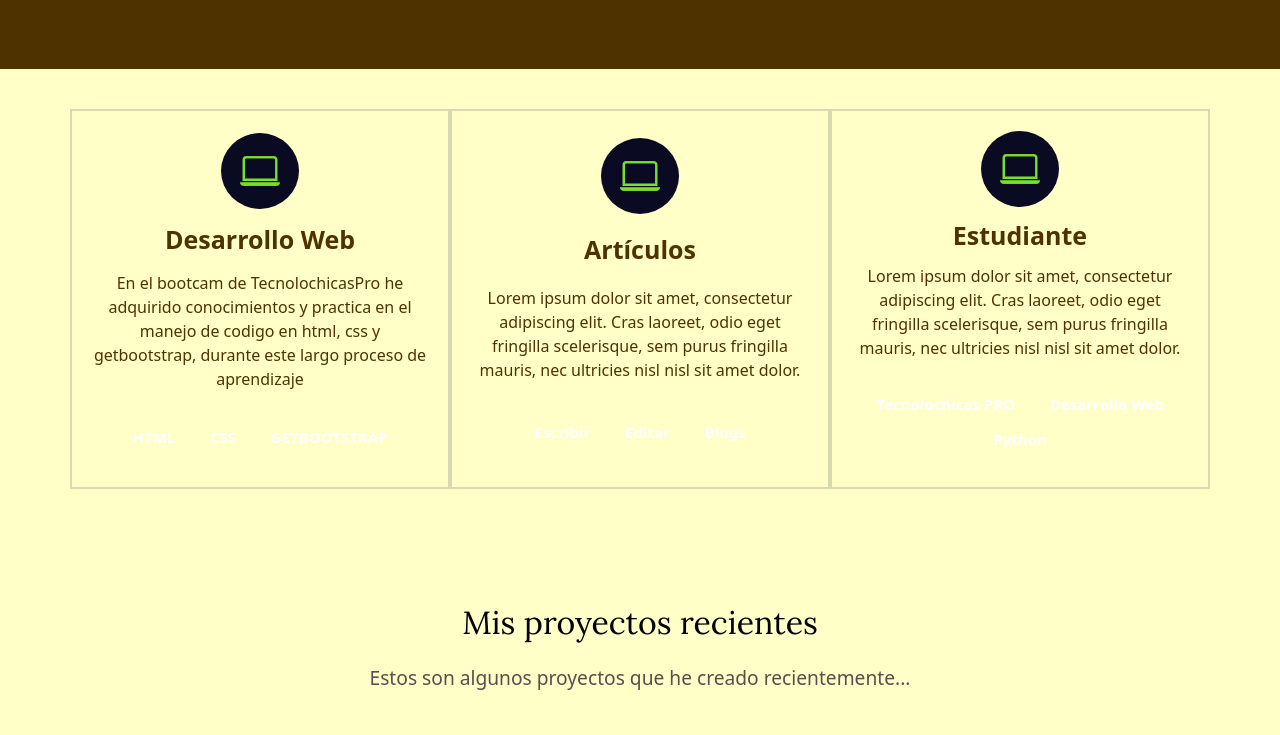
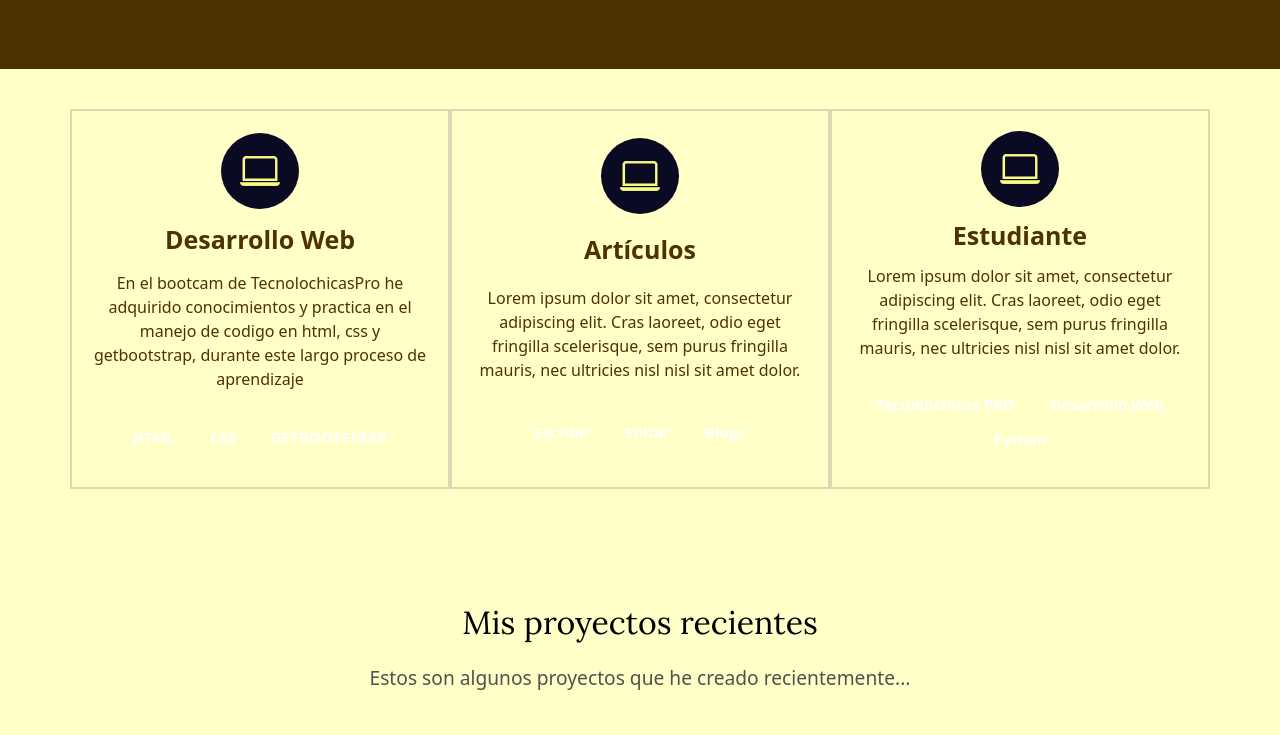
Before and after one commit to DianaYolotzin07/DianaYolotzin07.github.io, a plain HTML site: page index.html in a window 1280 px wide. Shown: the part 1300-2035 px from the top of the page. Drawn offline with nearby package versions, Linux system fonts and the light colour scheme; files whose address does not match are found by name; a web font is replaced by a local one.

Commit message:
Add files via upload

```diff
--- a/style.css
+++ b/style.css
@@ -122,7 +122,7 @@ h1 {
 
 .experiencia i {
   font-size: 2.5rem;
-  color: #7ade30;
+  color: #f8fa81;
   background-color: #0a0a23;
   padding: 8px 19px;
   border-radius: 50%;
```
Also changed, not shown: imagenes2/IMG_20220506_164547_045.webp (added), imagenes2/IMG_20220513_204032_235.webp (added), imagenes2/IMG_20220513_214909_837.jpg (added).
